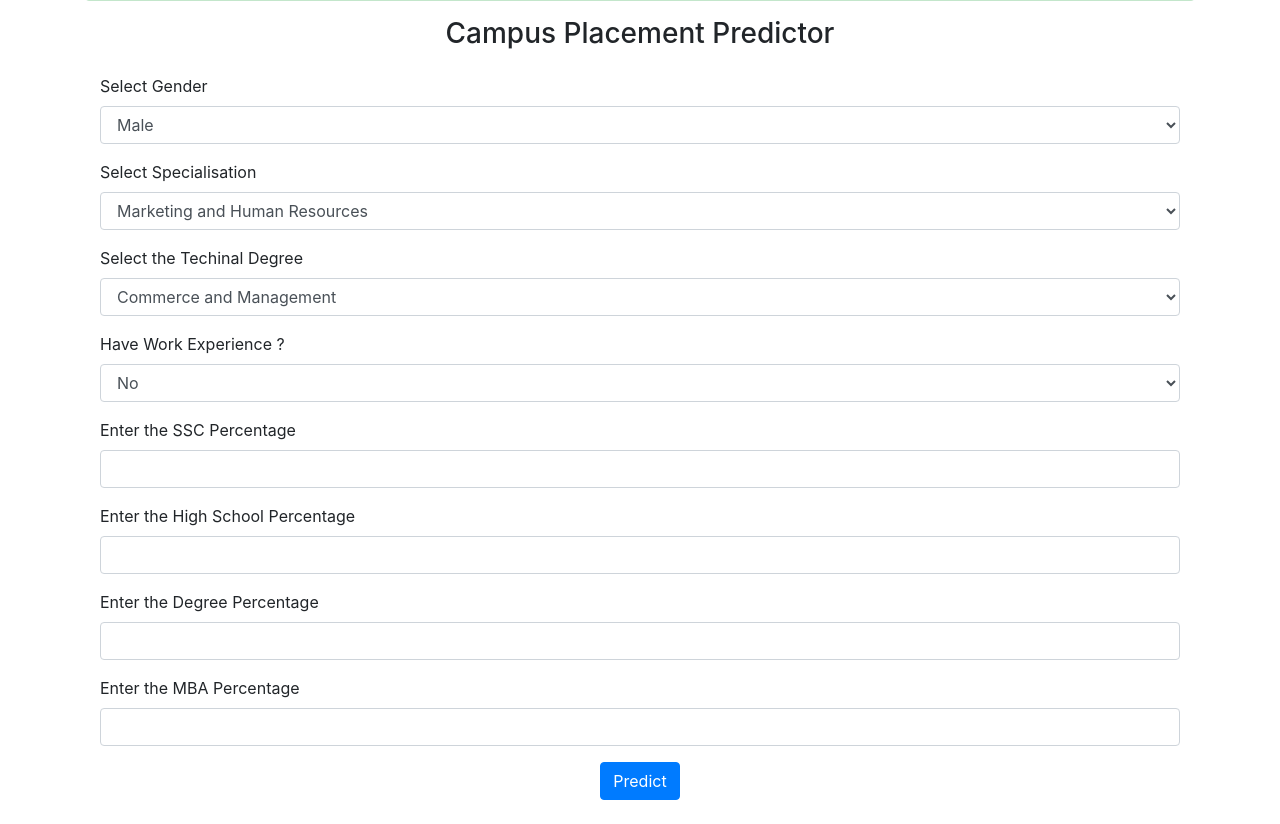
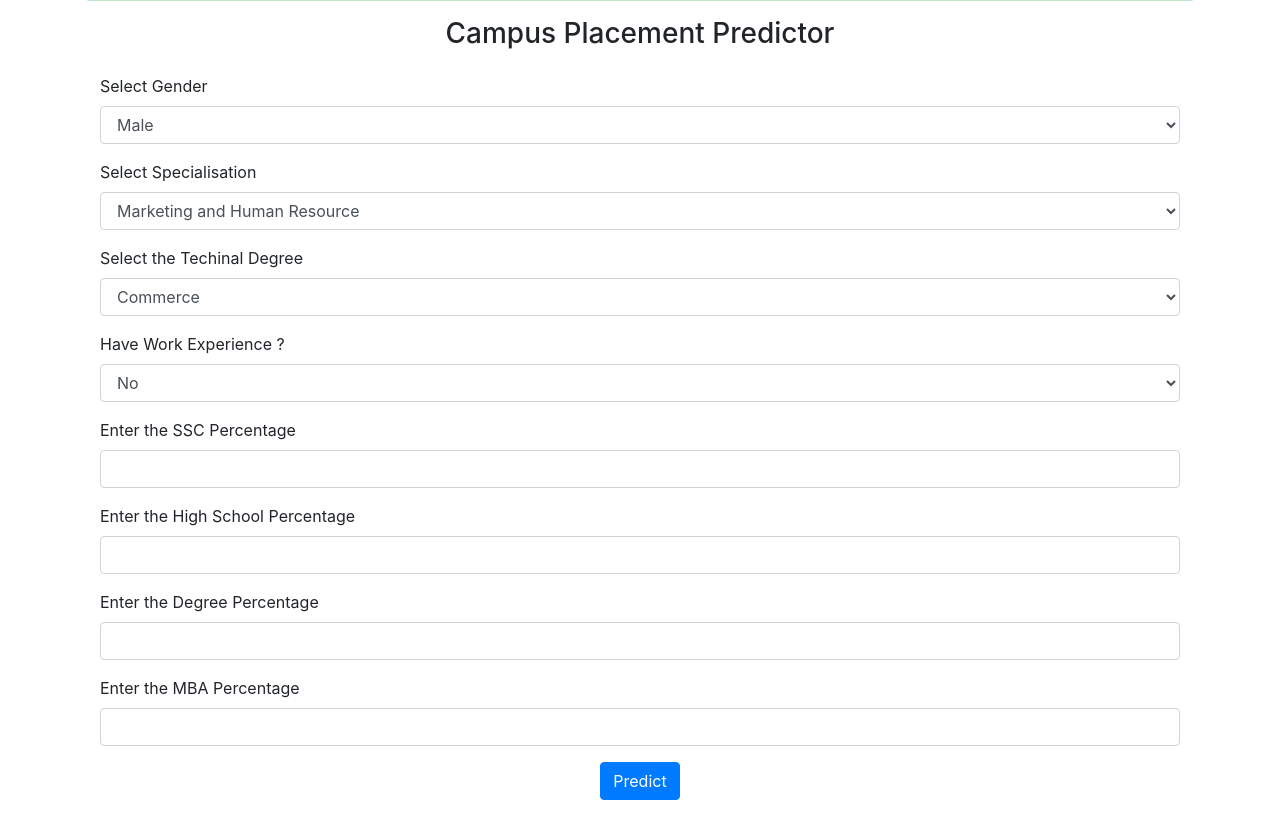
Before and after one commit to prajwalbabar/ROSPL, a Flask app: page / in a window 1280 px wide. Shown: the part 637-1461 px from the top of the page. Run offline with Flask 2, Linux system fonts and the light colour scheme; parts of the project's set-up code (start-up, migrations or seed data) failed here and were passed over; some libraries are stand-ins or nearby versions.

Commit message:
changed details

```diff
--- a/templates/index.html
+++ b/templates/index.html
@@ -28,7 +28,7 @@
 
         <div class="alert alert-success" role="alert">
             <div class="myDiv">
-            <h4 class="alert-heading text-center">Campus Recruitment Prediction</h4>
+            <h4 class="alert-heading text-center">Campus Placement Prediction</h4>
             </div>
             <p>Campus recruitment is a strategy for sourcing, engaging and hiring young talent for internship and entry-level positions. College recruiting is typically a tactic for medium- to large-sized companies with high-volume recruiting needs, but
                 can range from small efforts (like working with university career centers to source potential candidates) to large-scale operations (like visiting a wide array of colleges and attending recruiting events throughout the spring and fall
@@ -62,7 +62,7 @@
                 <div class="form-group">
                     <label for="spec">Select Specialisation</label>
                     <select class="form-control" id="spec" name="spec">
-                            <option value="1">Marketing and Human Resources</option>
+                            <option value="1">Marketing and Human Resource</option>
                             <option value="0">Marketing and Finance</option>
                         </select>
                 </div>
@@ -71,7 +71,7 @@
                 <div class="form-group">
                     <label for="tech">Select the Techinal Degree</label>
                     <select class="form-control" id="tech" name="tech">
-                            <option value="0">Commerce and Management</option>
+                            <option value="0">Commerce </option>
                             <option value="1">Others</option>
                             <option value="2">Science and Technology</option>
                         </select>
```
